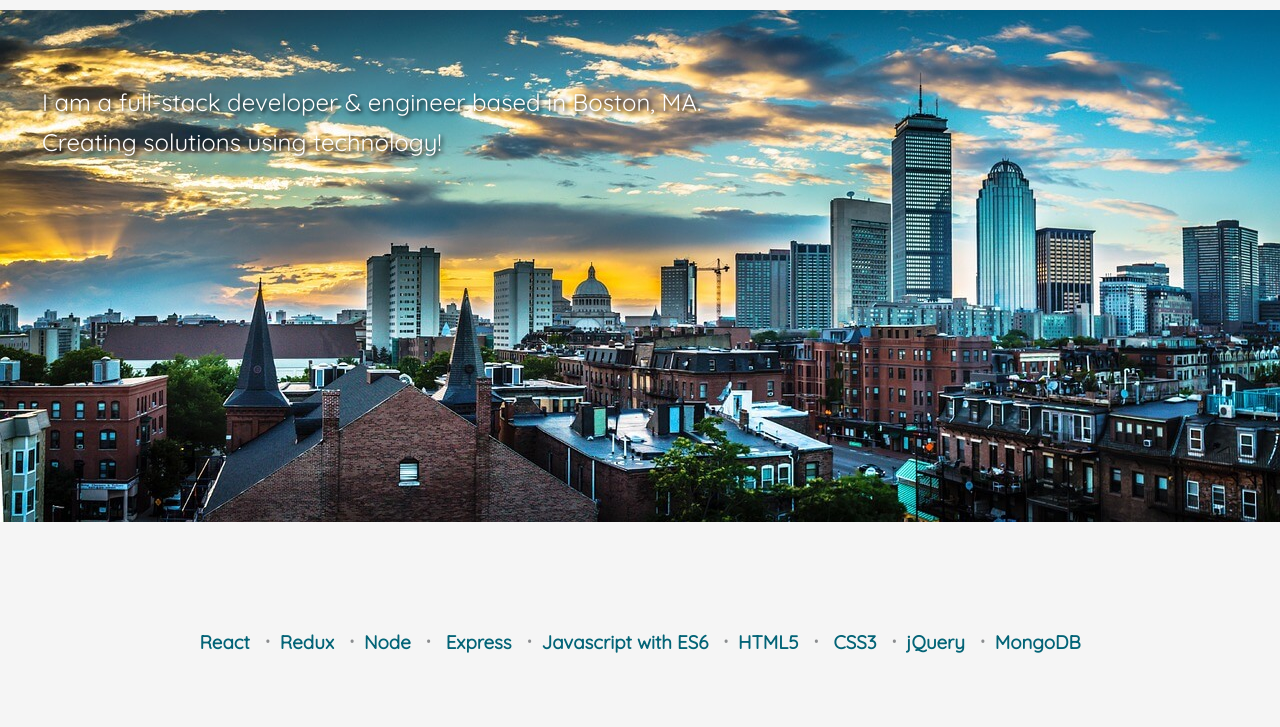
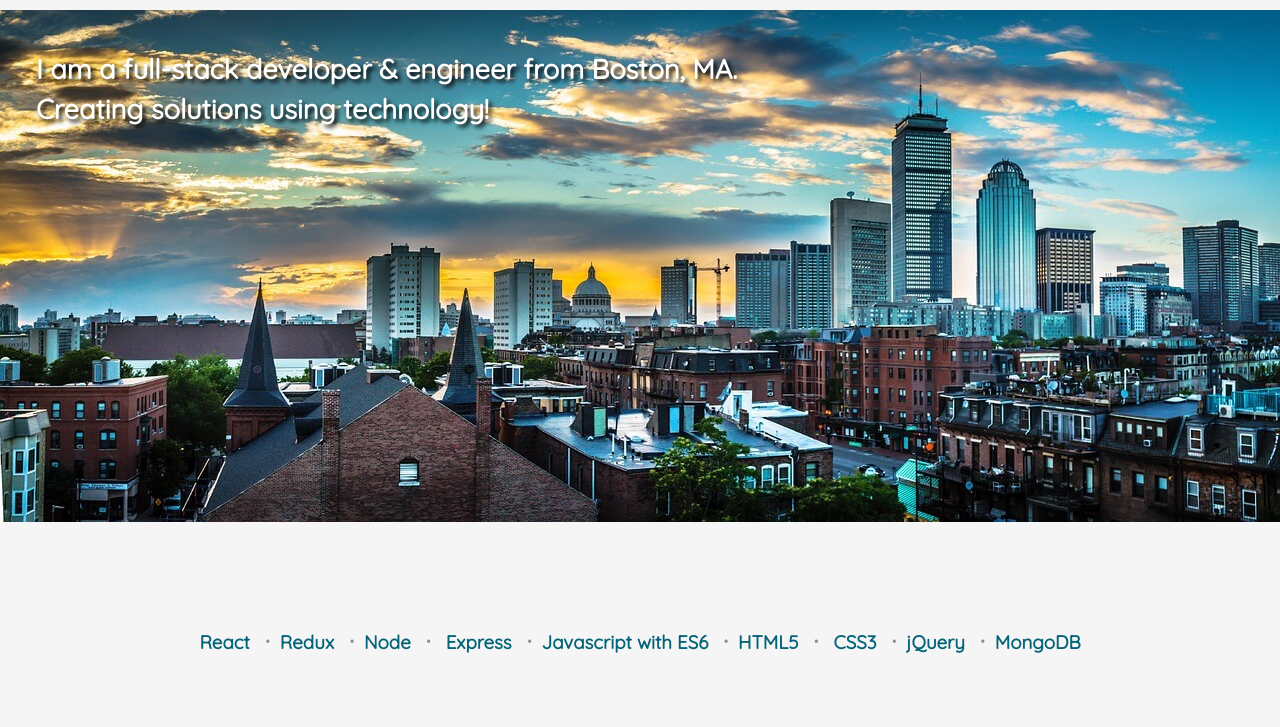
Before and after one commit to roshnikutty/roshni-kutty-portfolio, a plain HTML site: page index.html in a window 1280 px wide. Shown: the part 73-800 px from the top of the page. Drawn offline with nearby package versions, Linux system fonts and the light colour scheme.

Commit message:
updated font size of text in hero image

```diff
--- a/index.html
+++ b/index.html
@@ -37,7 +37,7 @@
     <img class="hero" src="./images/boston-1099418_1280.jpg" alt="Boston city skyline" />
     <div class="space">
         <span class="intro-first-line" id="intro">
-        I am a full-stack developer & engineer based in Boston, MA.
+        I am a full-stack developer & engineer from Boston, MA.
     </span> </br>
         <span class="intro-second-line" id="intro">
         Creating solutions using technology!
--- a/styles/styles.css
+++ b/styles/styles.css
@@ -91,7 +91,7 @@ body {
     font-size: 1.25em;
   }
 #intro {
-    font-size: 1.5em;
+    font-size: 1.7em;
 }
 #technologies h3 {
     padding: 0 20px;
@@ -280,17 +280,18 @@ span {
     /* getting intro text in hero image on screen sizes above 1030px */
     .intro-first-line, .intro-second-line {
             position: absolute;
-            left: 42px;
+            left: 36px;
             color: white;
             background-color: transparent;
-            text-shadow: 2px 2px 4px #000000;
+            text-shadow: 3px 3px 4px #000000;
+            font-weight: 600;
     }
     .intro-first-line {
-            top: 160px;
+            top: 125px;
             margin-bottom: 7px;
     }
     .intro-second-line {
-            top: 200px;
+            top: 165px;
     }
     .contact-list li{
             font-size: 0.9em;
```
Also changed, not shown: 1 other file.
